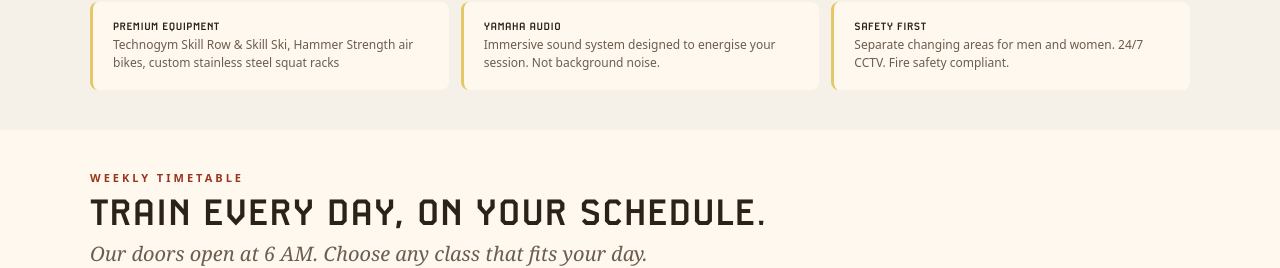
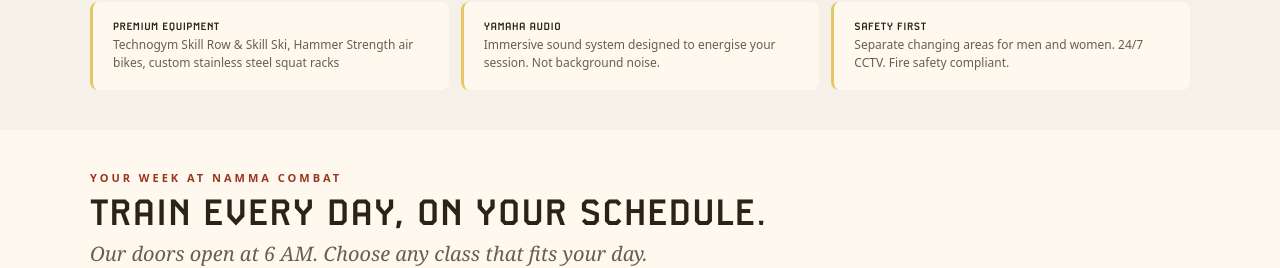
Before and after one commit to vikramravella/namma-combat-site, a Next.js app: page / in a window 1280 px wide. Shown: the part 6977-7245 px from the top of the page. Built offline with nearby package versions, Linux system fonts and the light colour scheme.

Commit message:
Schedule eyebrow: 'Weekly Timetable' -> 'Your week at Namma Combat' (more ownable)

```diff
--- a/src/components/Schedule.js
+++ b/src/components/Schedule.js
@@ -241,7 +241,7 @@ export default function Schedule() {
   return (
     <Section id="schedule" bg="var(--cream)">
       <Reveal>
-        <Eyebrow>Weekly Timetable</Eyebrow>
+        <Eyebrow>Your week at Namma Combat</Eyebrow>
         <Heading>Train every day, on your schedule.</Heading>
         <SubHeading>Our doors open at 6 AM. Choose any class that fits your day.</SubHeading>
         <GoldBar />
```
